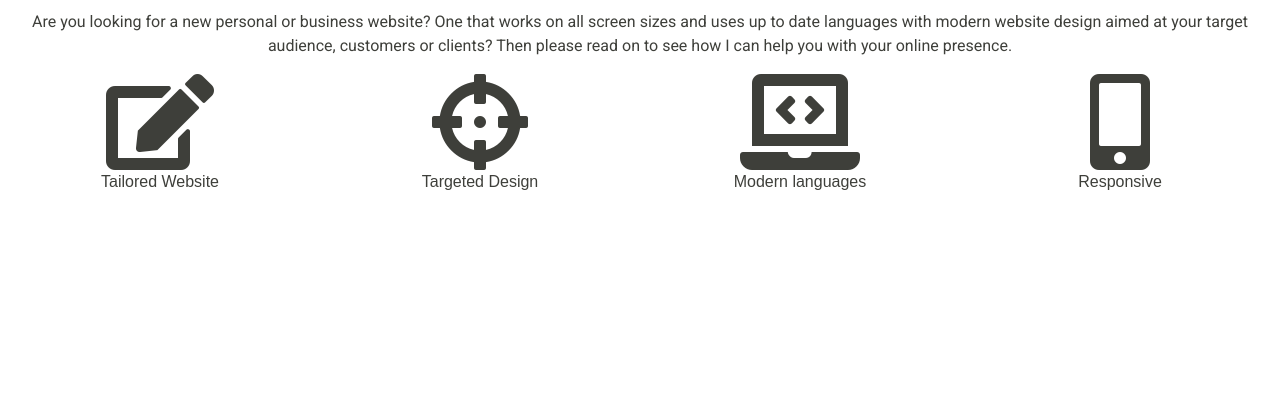
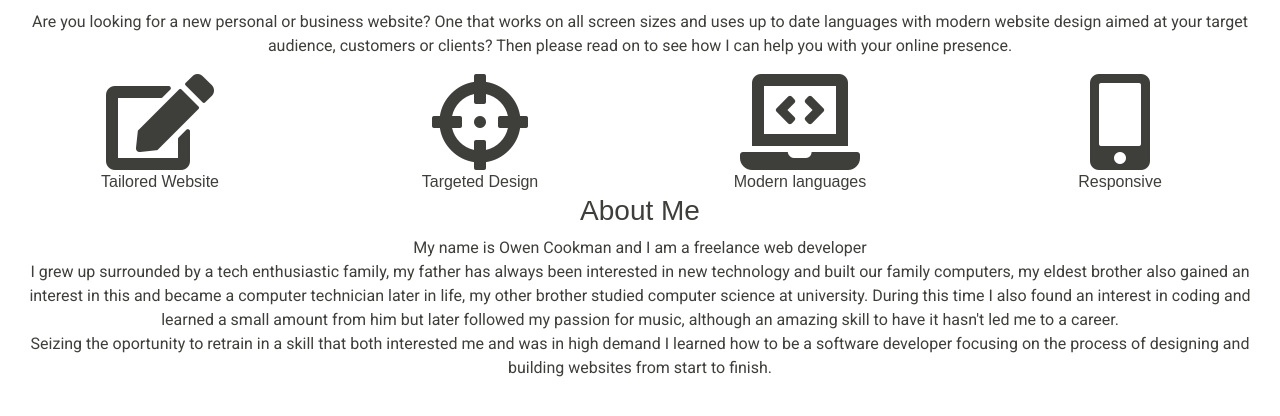
Before and after one commit to OwenCookman/owen-webdev, a Django app: page / in a window 1280 px wide. Shown: the part 151-567 px from the top of the page. Run offline with Django 3.2, Linux system fonts and the light colour scheme; some libraries are stand-ins or nearby versions; some web fonts are replaced.

Commit message:
Added about me section

```diff
--- a/accounts/templates/index.html
+++ b/accounts/templates/index.html
@@ -17,20 +17,41 @@
 </div>
 <div class="row">
 	<div class="col-md-3 col-sm-6">
+		<a>
 			<i class="fas fa-edit intro-icon"></i>
 			<span class="title">Tailored Website</span>
+		</a>
 	</div>
 	<div class="col-md-3 col-sm-6">
+		<a>
 			<i class="fas fa-crosshairs intro-icon"></i>
 			<span class="title">Targeted Design</span>
+		</a>
 	</div>
 	<div class="col-md-3 col-sm-6">
+		<a>
 			<i class="fas fa-laptop-code intro-icon"></i>
 			<span class="title">Modern languages</span>
+		</a>
 	</div>
 	<div class="col-md-3 col-sm-6">
+		<a>
 			<i class="fas fa-mobile-alt intro-icon"></i>
 			<span class="title">Responsive</span>
+		</a>
+	</div>
+</div>
+<div class="row">
+	<div class="col">
+		<h2 class="title">About Me</h2>
+		<p>My name is Owen Cookman and I am a freelance web developer<br>
+I grew up surrounded by a tech enthusiastic family, my father has always been interested in new technology and built
+our family computers, my eldest brother also gained an interest in this and became a computer technician later in life,
+my other brother studied computer science at university. During this time I also found an interest in coding and
+learned a small amount from him but later followed my passion for music, although an amazing skill to have it hasn't led
+me to a career.<br>
+Seizing the oportunity to retrain in a skill that both interested me and was in high demand I learned how to be a
+software developer focusing on the process of designing and building websites from start to finish.</p>
 	</div>
 </div>
 
```
Lines whose indentation alone changed are shown as unchanged.
